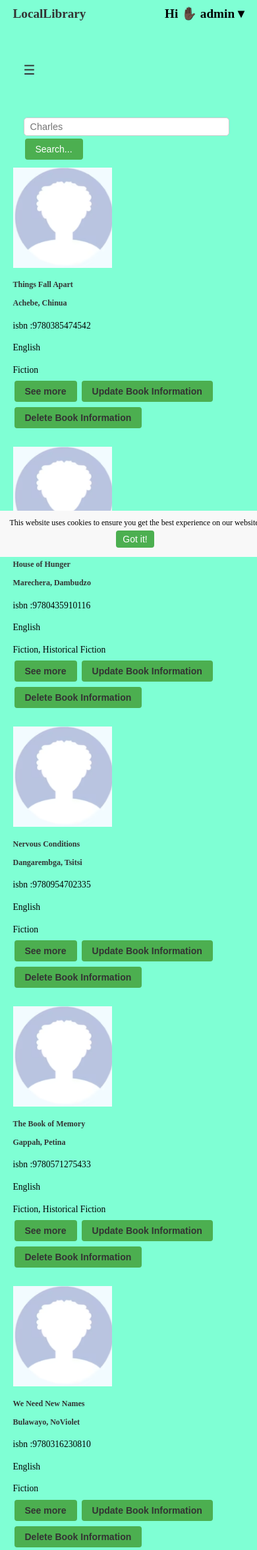
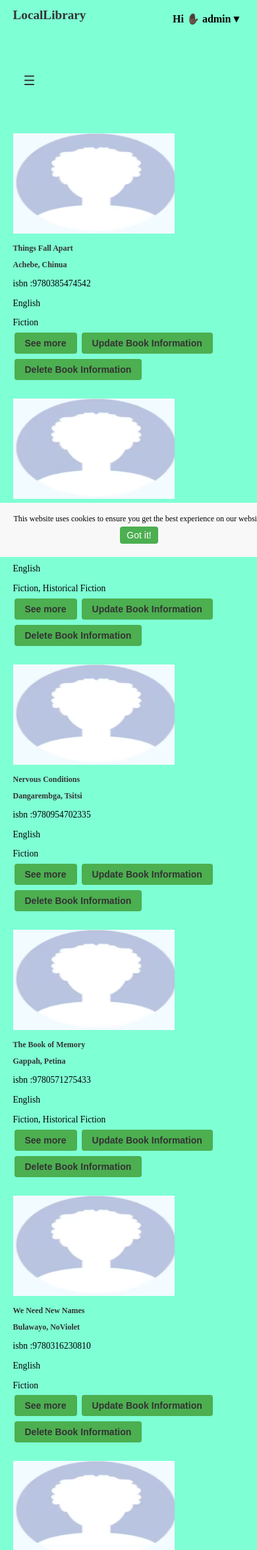
Before and after one commit to schawanji/locallibrary, a Django app: page /catalog/books/ in a window 390 px wide. Shown: the top 2349 px of the page at 66% size. Run offline with Django 3.2, Linux system fonts and the light colour scheme; a user stored in the database is signed in; data comes from the database, SQL or seed files in the repository; both versions use the stored data as it was after the commit.

Commit message:
Update css

```diff
--- a/locallibrary/catalog/static/css/style.css
+++ b/locallibrary/catalog/static/css/style.css
@@ -2,7 +2,7 @@ body {
   background-color: aquamarine;
   margin: 0 auto;
   width: 60%;
-  line-height: 1.6rem;
+  line-height: 1.6;
   font-size: 20px;
   box-sizing: border-box;
 }
@@ -11,7 +11,7 @@ ul {
   list-style: none;
   padding: 0;
   margin: 0;
-  line-height: 1.6rem;
+  line-height: 1.6;
 }
 
 li {
@@ -22,11 +22,6 @@ a {
   text-decoration: none;
   color: #333;
   font-weight: 700;
-}
-
-a.active {
-  background-color: #333;
-  color: #fff;
 }
 
 h1,
@@ -40,6 +35,7 @@ img {
   width: 20rem;
   height: 18vh;
 }
+
 /* Styling for the pop-up window */
 .cookie-notice {
   position: fixed;
@@ -47,7 +43,7 @@ img {
   left: 0;
   width: 100%;
   background-color: #f8f8f8;
-      padding: 10px;
+  padding: 1rem;
   text-align: center;
 }
 
@@ -132,7 +128,6 @@ nav li.open .manage-catalogue {
   width: 100%;
 }
 
-
 /************************End Hero*********************************/
 
 .logo {
@@ -145,10 +140,20 @@ nav li.open .manage-catalogue {
   position: relative;
 }
 
+.menu a,
+.dropdown .dropbtn {
+  font-size: 0.9rem;
+  padding: 0.5rem;
+}
 
-.menu a:hover, .dropdown:hover .dropbtn {
+.dropdown .dropbtn {
+  font-size: 1rem;
+  padding: 0.5rem;
+}
+
+.menu a:hover,
+.dropdown:hover .dropbtn {
   background-color: #3e8e41;
-  padding: 1rem;
 }
 
 /* The container <div> - needed to position the dropdown content */
@@ -162,8 +167,7 @@ nav li.open .manage-catalogue {
   display: none;
   position: absolute;
   background-color: #f1f1f1;
-  min-width: 120px;
-  box-shadow: 1rem rgba(0,0,0,0.2);
+  font-size: 1rem;
   z-index: 1;
 }
 
@@ -174,15 +178,18 @@ nav li.open .manage-catalogue {
   display: block;
 }
 
-
 /* Change color of dropdown links on hover */
-.dropdown-content a:hover {background-color: #9b9999;}
+.dropdown-content a:hover {
+  background-color: #9b9999;
+}
 
 /* Show the dropdown menu on hover */
-.dropdown:hover .dropdown-content {display: block;}
-
+.dropdown:hover .dropdown-content {
+  display: block;
+}
 
 /*************************************************************************/
+
 .books-list {
   display: grid;
   grid-template-columns: repeat(auto-fit, minmax(300px, 1fr));
@@ -270,7 +277,6 @@ ul .book-genre {
   justify-content: space-around;
   margin-bottom: 0.3rem;
   border-radius: 1%;
-  border: solid gray 1px;
   padding: 1rem;
 }
 
@@ -366,9 +372,6 @@ input[type="hidden"] {
   display: none;
 }
 
-
-
-
 /* Footer */
 footer {
   padding: 1rem;
@@ -412,7 +415,6 @@ input[type="hidden"] {
   text-decoration: underline;
 }
 
-
 /* Styles for mobile devices */
 @media only screen and (max-width: 780px) {
 
@@ -442,13 +444,7 @@ input[type="hidden"] {
     padding: 6px 12px;
     margin: 2px 1px;
   }
-
 }
-
-
-
-
-
 
 @media only screen and (max-width: 480px) {
   /* CSS rules for mobile devices */
@@ -462,12 +458,6 @@ input[type="hidden"] {
   h1,
   h2 {
     font-size: 1rem;
-  }
-  img {
-    max-width: 70%;
-    max-height: 80%;
-    width: 150px;
-    height: 18vh;
   }
 
   /* Navbar */
@@ -490,19 +480,30 @@ input[type="hidden"] {
     cursor: pointer;
   }
 
-  .menu.responsive {position: relative;}
+  .menu.responsive {
+    position: relative;
+  }
+
   .menu.menu-icon.responsive {
     position: absolute;
     right: 0;
     top: 0;
   }
+
   .menu.responsive a {
     float: none;
     display: block;
     text-align: left;
   }
-  .menu.responsive .dropdown {float: none;}
-  .menu.responsive .dropdown-content {position: relative;}
+
+  .menu.responsive .dropdown {
+    float: none;
+  }
+
+  .menu.responsive .dropdown-content {
+    position: relative;
+  }
+
   .menu.responsive .dropdown .dropbtn {
     display: block;
     width: 100%;
@@ -513,8 +514,6 @@ input[type="hidden"] {
     display: block;
   }
 
-
-
   /* Books List */
   .books-list {
     grid-template-columns: 1fr;
@@ -522,30 +521,23 @@ input[type="hidden"] {
   }
 
   .book {
-
     display: flex;
     text-align: start;
-
     gap: 0.7rem;
   }
 
   /* Forms */
-  form {
-    padding: 0 1rem;
+  input[type="text"],
+  input[type="password"] {
+    width: 100%;
   }
 
-  label,
-  input[type="text"],
-  input[type="password"],
-  textarea {
-    font-size: 0.9rem;
+  input[type="submit"] {
+    width: 100%;
   }
 
- .button {
-    font-size: 8px;
-    padding: 6px 12px;
-    margin: 2px 1px;
+  /* Footer */
+  .footer-links li {
+    padding: 0.5rem;
   }
-
-
 }
--- a/locallibrary/catalog/templates/catalog/book_list.html
+++ b/locallibrary/catalog/templates/catalog/book_list.html
@@ -2,12 +2,7 @@
 {% block title%} <title>Books</title> {% endblock %}
 
 {% block content%}
-<div>
-    <form method="GET" >
-       <input type="text" name="query" placeholder=" Charles" id="query">
-       <button type="submit">Search...</button>
-    </form>
- </div>
+
 <div class="books-list">
 
     {% if query %}
--- a/locallibrary/catalog/templates/index.html
+++ b/locallibrary/catalog/templates/index.html
@@ -42,7 +42,7 @@
          <p>Author: <a href="{{ book.author.get_absolute_url }}"> {{ book.author }}</a></p>
          <p>ISBN: {{ book.isbn }}</p>
 
-         <button> <a href="{{ book.get_absolute_url }}">View book</a> </button>
+         <button> <a href="{{ book.get_absolute_url }}">View book</a></button>
       </div>
    </div>
 
```
Also changed, not shown: locallibrary/catalog/templates/catalog/search_results.html (added, +27 -0 lines), locallibrary/db.sqlite3. Lines whose indentation alone changed are shown as unchanged.
